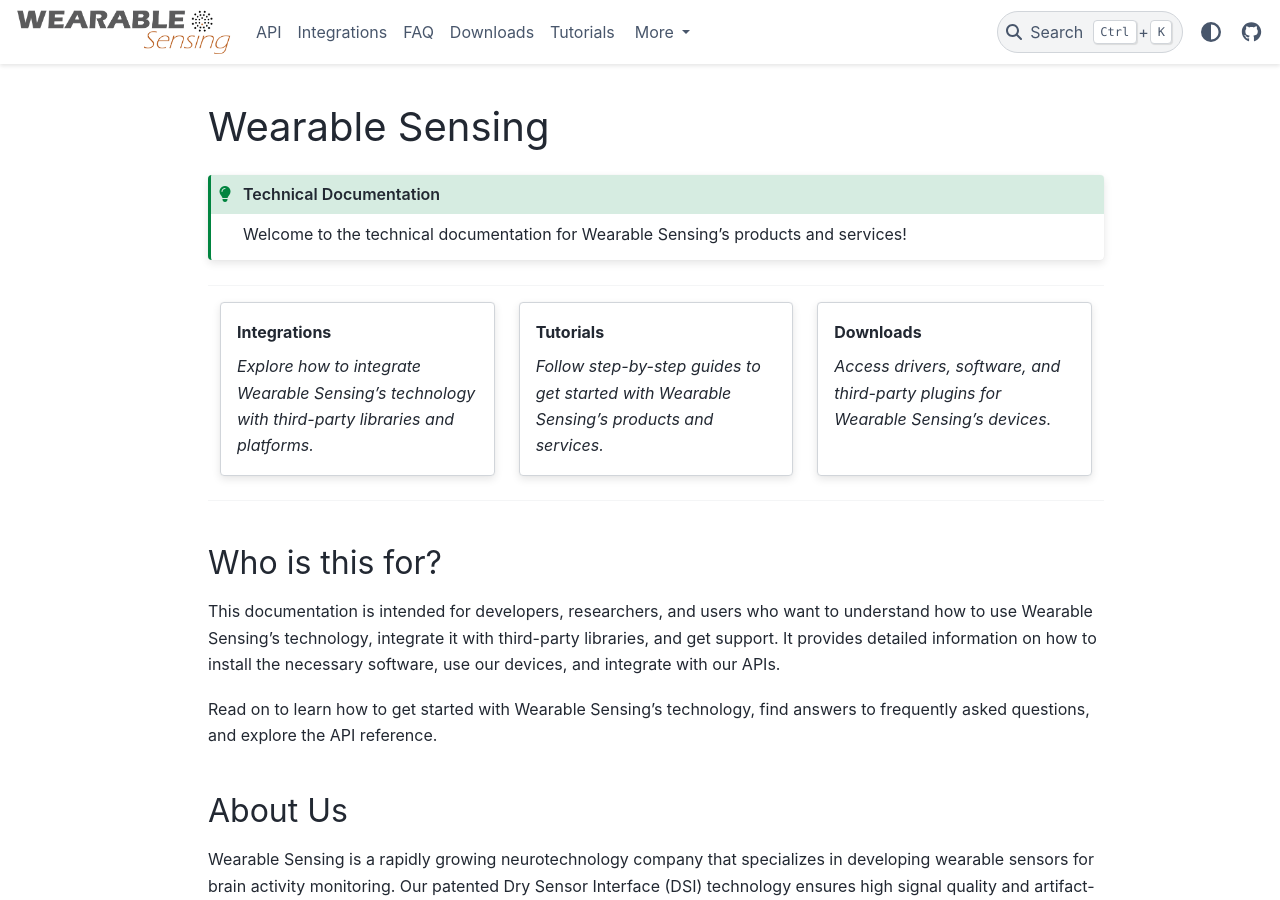
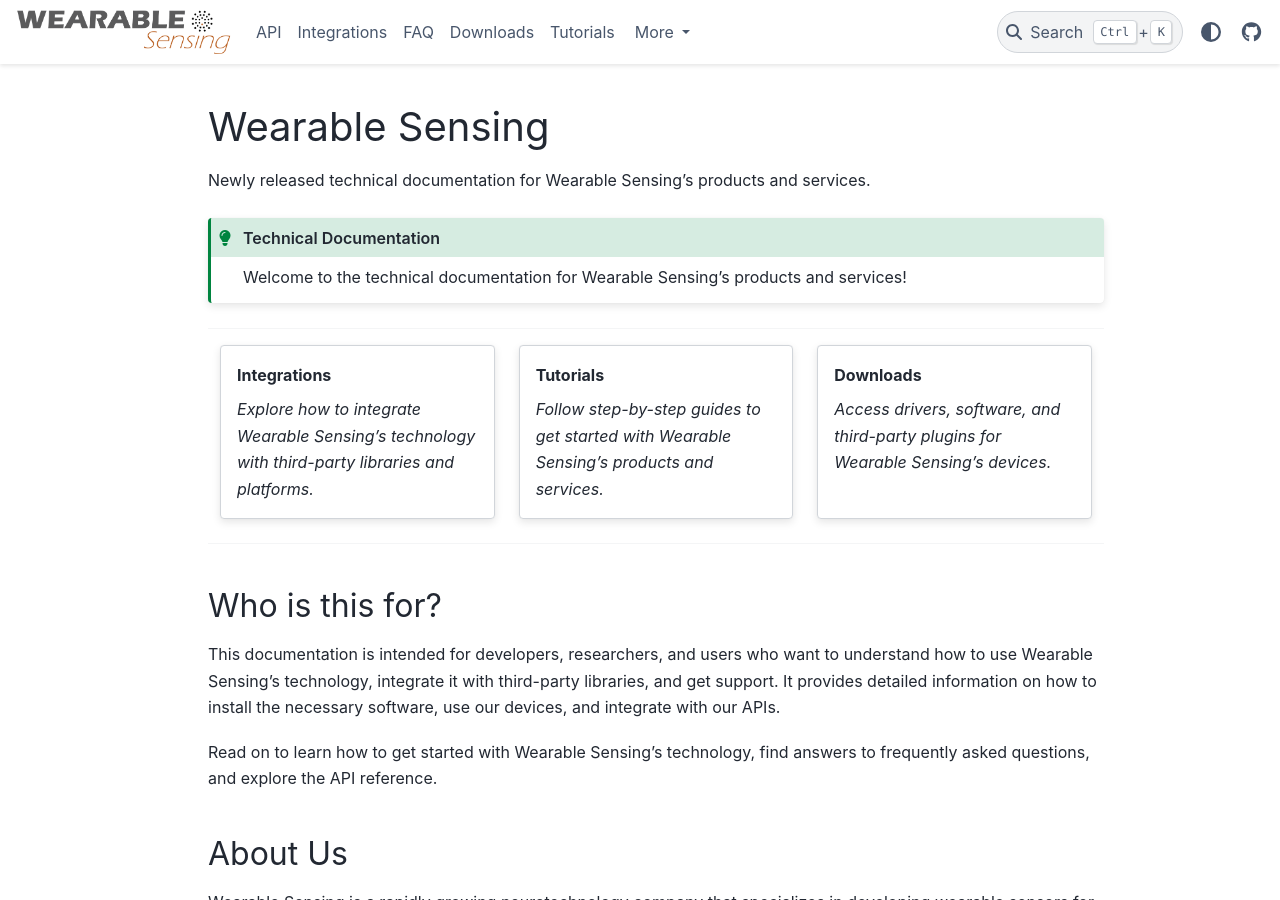
Before and after one commit to WearableSensing/wiki, a Sphinx documentation site: the page built from docs/index.md, in a window 1280 px wide and 900 px high. Built offline with Sphinx 7.4.7 and the PyData theme 0.15.4, drawn with Linux system fonts in a browser that asks for light colours.

Commit message:
test deployment

````diff
--- a/docs/index.md
+++ b/docs/index.md
@@ -1,5 +1,6 @@
 # Wearable Sensing
 
+Newly released technical documentation for Wearable Sensing's products and services.
 
 ```{admonition} Technical Documentation
 :class: hint
````
